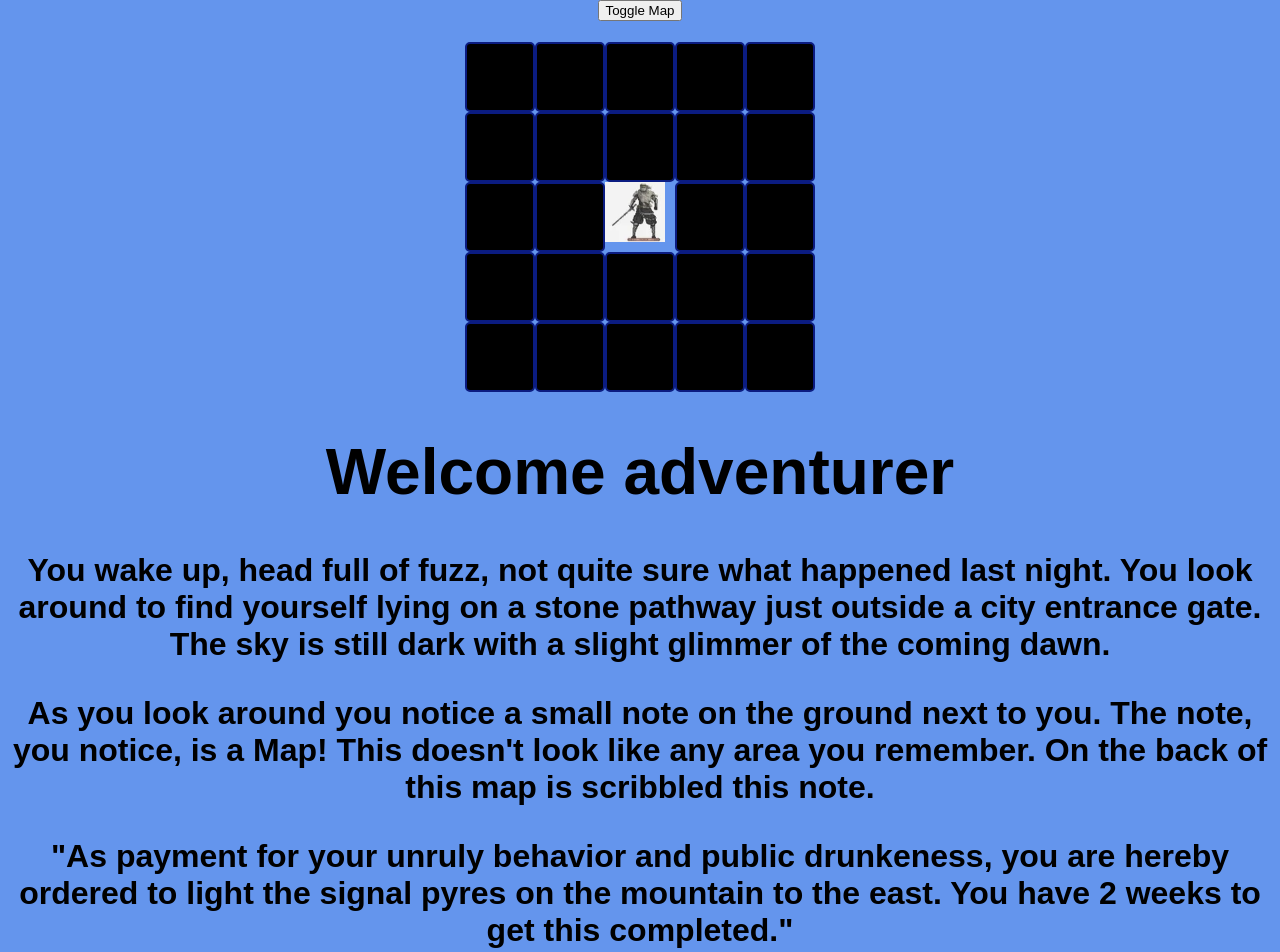
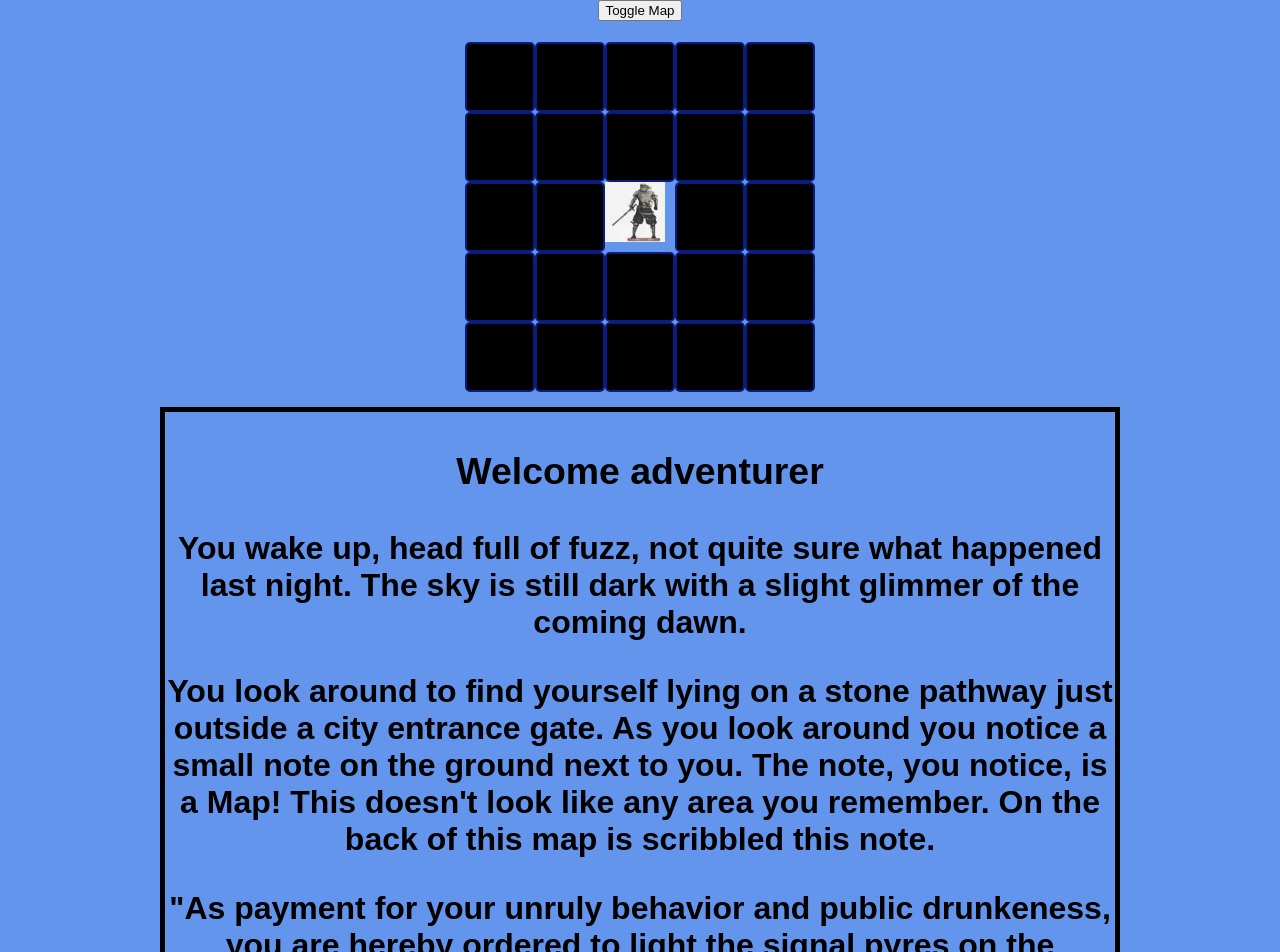
Before and after one commit to joemalatesta/DnD-game, a React (Create React App) app: page /game-start in a window 1280 px wide. Shown: the top 952 px of the page. Built offline with nearby package versions, Linux system fonts and the light colour scheme.

Commit message:
messed with the open story line

```diff
--- a/src/components/D20/D20.jsx
+++ b/src/components/D20/D20.jsx
@@ -3,7 +3,7 @@ import { useEffect } from 'react';
 import "./D20.css"
 
 
-const D20 = (props) => {
+const D20 = ({grabRoll, dieView}) => {
   const [face, setFace] = useState()
   const [button, setButton] = useState(true)
   const [roll,setRoll] = useState()
@@ -24,8 +24,8 @@ const D20 = (props) => {
   }, [face, initialSide, sides])
 
   useEffect(() => {
-    props.grabRoll(roll)
-  }, [roll]);
+    grabRoll(roll)
+  }, [grabRoll, roll]);
 
   const randomFace = () => {
     let face1 = Math.floor((Math.random() * sides)) + initialSide
@@ -58,7 +58,7 @@ const D20 = (props) => {
 
   return (
 
-      <form hidden={props.dieView ? true : false }>
+      <form hidden={dieView ? true : false }>
         <div className="content">
           <div id="die">
             <figure className="face face-1"></figure>
--- a/src/components/Game/DMTalk/DMTalk.jsx
+++ b/src/components/Game/DMTalk/DMTalk.jsx
@@ -17,19 +17,23 @@ const DMTalk = (props) => {
     if(isNaN(props.dMNumCode)) {
       return  texts[0].text
     }
-    if(props.dMNumCode === 3254 || getRandomNumber() > 45){
+    if(props.dMNumCode === 3254 || getRandomNumber() > 5){
       return(
-      <div  hidden={false}>
+      <div id='dm'  hidden={props.dMView? false : true }>
         {texts[1].text}
         <D20 grabRoll={props.grabRoll}/>
+        <button onClick={()=>props.toggleDM()}>close</button>
       </div>)
     }
   }
 
   return (
-      <>
+    <div className='app'>
+      <div id='dm'>
         {spoken()}
-      </>
+      </div>
+    </div>
+
   )
 }
 
--- a/src/components/Game/DMTalk/DMTalks.css
+++ b/src/components/Game/DMTalk/DMTalks.css
@@ -13,3 +13,10 @@
   color:antiquewhite;
   opacity: 50%;
 }
+#dm {
+  text-align: center;
+  margin: 15px;
+  width: 75%;
+  border:5px black solid;
+
+}
--- a/src/components/Game/PlayMap.jsx
+++ b/src/components/Game/PlayMap.jsx
@@ -13,7 +13,7 @@ const PlayMap = (props) => {
   const checkPos = (num) => {
     // console.log(num);
     if(isNaN(num)){
-      toggleDM(!dMView)
+      // toggleDM(!dMView)
     } else {
       setDMNumCode(num)
     }
@@ -39,7 +39,7 @@ const PlayMap = (props) => {
         <h1>
           <GameMap mapView={mapView} />
           <AdventureMap checkPos={checkPos} mapView={mapView} />
-          <DMTalk grabRoll={grabRoll} dMNumCode={dMNumCode} dMView={dMView} />
+          <DMTalk toggleDM={toggleDM} grabRoll={grabRoll} dMNumCode={dMNumCode} dMView={dMView} />
 
         </h1>
       </div>
--- a/src/data/DmSpeaks/DmSpeaks.js
+++ b/src/data/DmSpeaks/DmSpeaks.js
@@ -1,7 +1,7 @@
 const texts = [
-  { text:<div> <h1>Welcome adventurer</h1>
-    <p>You wake up, head full of fuzz, not quite sure what happened last night. You look around to find yourself lying on a stone pathway just outside a city entrance gate. The sky is still dark with a slight glimmer of the coming dawn.</p>
-    <p>As you look around you notice a small note on the ground next to you. The note, you notice, is a Map! This doesn't look like any area you remember. On the back of this map is scribbled this note. </p>
+  { text:<div> <h3>Welcome adventurer</h3>
+    <p>You wake up, head full of fuzz, not quite sure what happened last night. The sky is still dark with a slight glimmer of the coming dawn.  </p>
+    <p>You look around to find yourself lying on a stone pathway just outside a city entrance gate. As you look around you notice a small note on the ground next to you. The note, you notice, is a Map! This doesn't look like any area you remember. On the back of this map is scribbled this note. </p>
     <p>"As payment for your unruly behavior and public drunkeness, you are hereby ordered to light the signal pyres on the mountain to the east. You have 2 weeks to get this completed."</p></div> },{text:`You Need to roll the die`},
   ]
 
```
